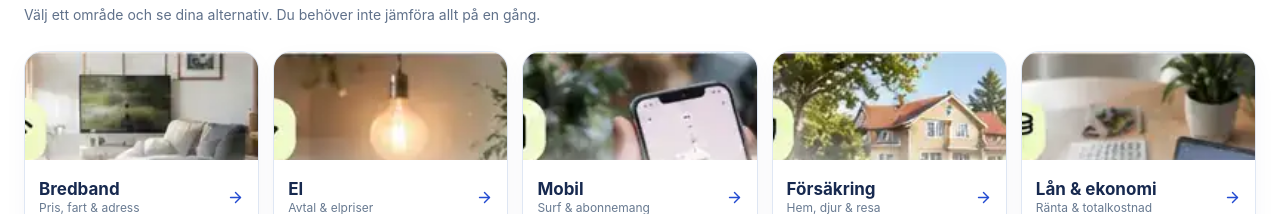
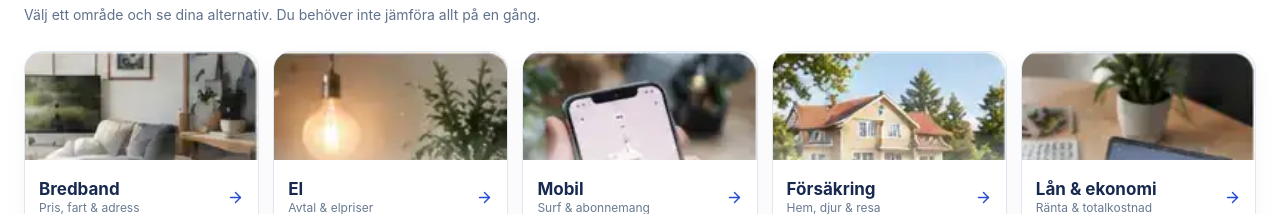
Before and after one commit to arvidlandin-cpu/sankkostnaden, a Next.js app: page / in a window 1280 px wide. Shown: the part 738-952 px from the top of the page. Built offline with nearby package versions, Linux system fonts and the light colour scheme.

Commit message:
style(home): remove clipped legacy icon badges from image-card framing

```diff
--- a/styles/Home.module.css
+++ b/styles/Home.module.css
@@ -1005,7 +1005,7 @@
 .popularPhoto .popularImageExact{
  width:100%!important;height:151px!important;display:block!important;
  aspect-ratio:auto!important;object-fit:cover!important;
- object-position:center top!important;
+ object-position:right top!important;
 }
 @media(max-width:760px){
  .popularPhoto{height:91px}
```
